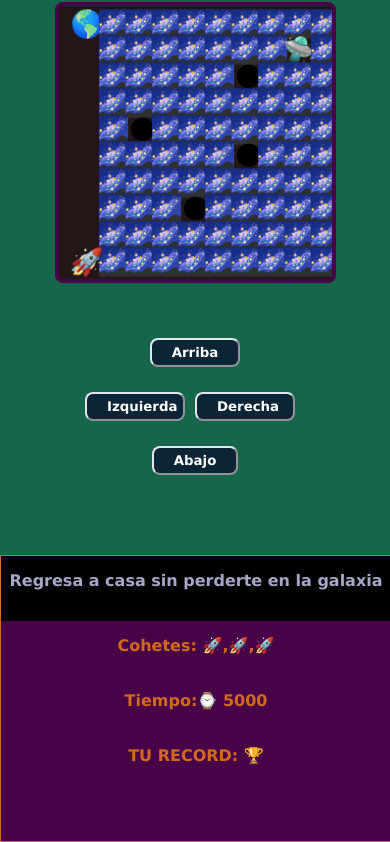
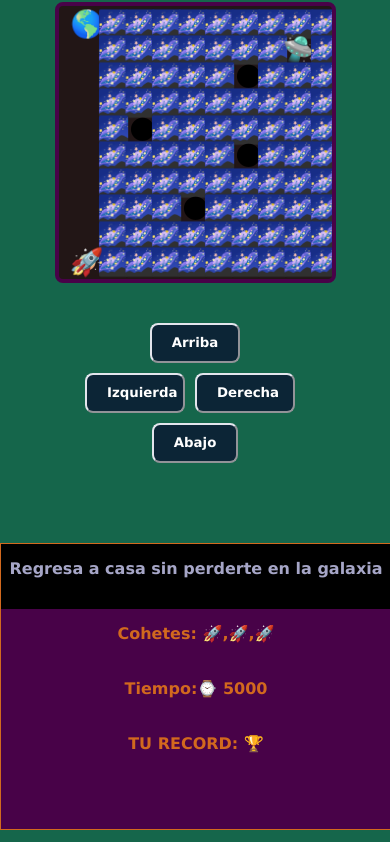
Before and after one commit to ElioDiez/Curso-Videojuego-en-JavaScript, a plain HTML site: page index.html in a window 390 px wide. Shown: the part 79-921 px from the top of the page. Drawn offline with Linux system fonts and the light colour scheme.

Commit message:
mejora de los botones en la versión móvil

```diff
--- a/styles.css
+++ b/styles.css
@@ -82,7 +82,7 @@ canvas {
 
 
   @media (max-width: 440px) {
-    button { margin-top: 25px; }
+    button { margin-top: 10px; height: 40px; }
     #up, #down { margin-left: 100%; margin-right: 100%; }
     .marcador {display: flex important!; flex-wrap: wrap; width: 100%; margin: 0; position: relative;}
   }
```
